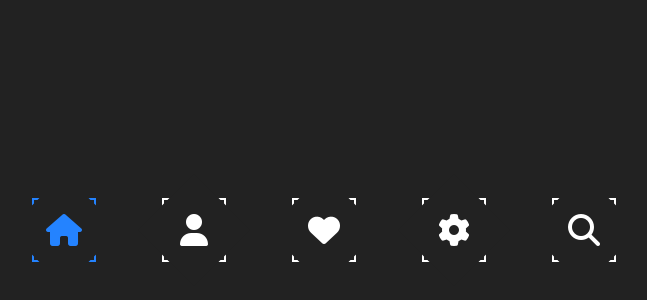
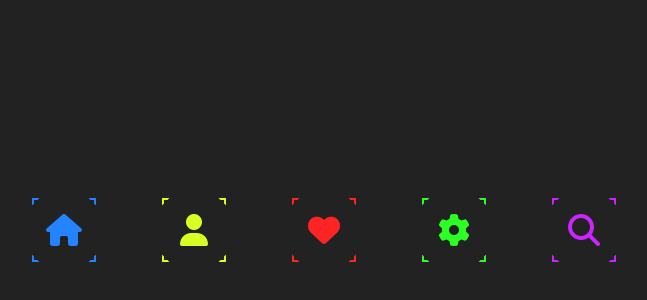
Before and after one commit to MDJAmin/neon-hover-nav-icons, a plain HTML site: page index.html in a window 1280 px wide. Shown: the part 170-470 px from the top of the page, without its empty margins (316-963 px from the left). Drawn offline with Linux system fonts and the light colour scheme.

Commit message:
Style : Add color to each icon

```diff
--- a/css/style.css
+++ b/css/style.css
@@ -33,6 +33,22 @@
  ul li.Home-page-item{
     --clr:#2483ff;
  }
+
+ul li.Profile-page-item{
+    --clr:#d7ff24;
+}
+ul li.Likes-page-item{
+    --clr:#ff2424;
+}
+ul li.Settings-page-item{
+    --clr:#2bff24;
+}
+ul li.Search-page-item{
+    --clr:#cc24ff;
+}
+
+
+
  ul li::before {
     content: '';
     position: absolute;
```
Also changed, not shown: index.html (+1 -1 lines).
